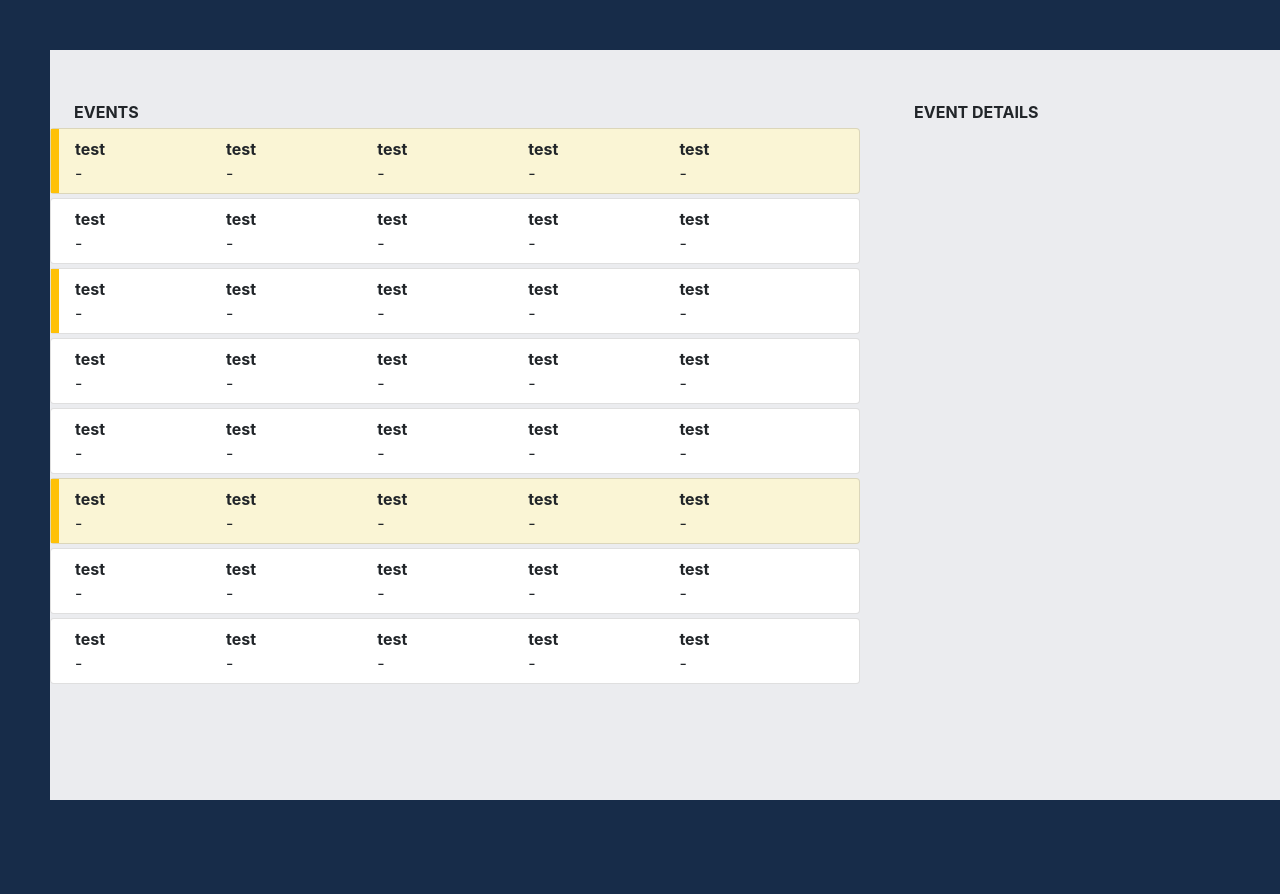
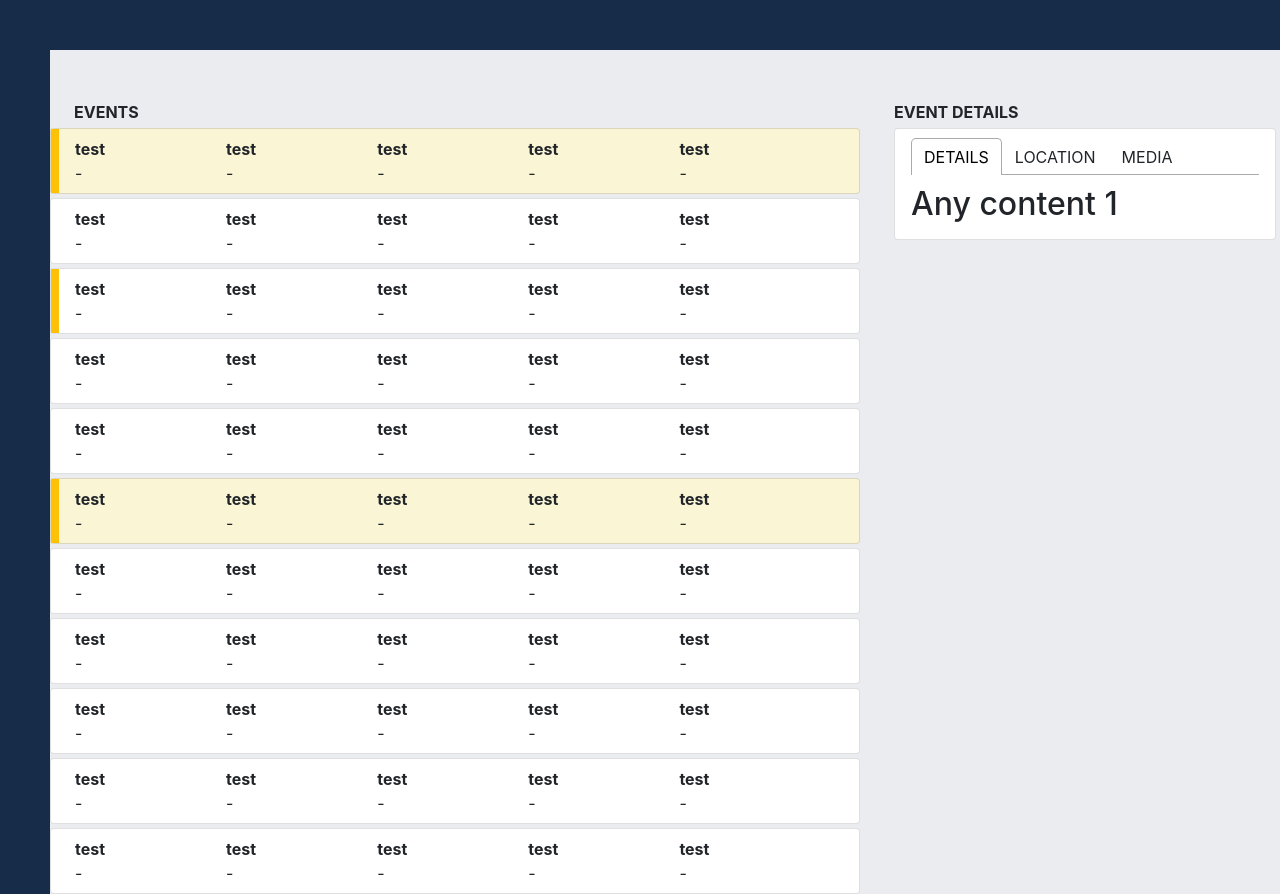
Before and after one commit to abdurrahmankolsuz/events-app, a React (Create React App) app: page / in a window 1280 px wide. Before the commit the page ends 800 px from the top, so only its background shows below. Built offline with nearby package versions, Linux system fonts and the light colour scheme.

Commit message:
leaflet added

```diff
--- a/package.json
+++ b/package.json
@@ -7,12 +7,15 @@
     "@testing-library/react": "^9.3.2",
     "@testing-library/user-event": "^7.1.2",
     "bootstrap": "^4.5.2",
+    "leaflet": "^1.7.1",
     "node-sass": "^4.14.1",
     "prop-types": "^15.7.2",
     "react": "^16.13.1",
     "react-dom": "^16.13.1",
+    "react-leaflet": "^2.7.0",
     "react-router-dom": "^5.2.0",
-    "react-scripts": "3.4.3"
+    "react-scripts": "3.4.3",
+    "react-tabs": "^3.1.1"
   },
   "scripts": {
     "start": "react-scripts start",
--- a/public/index.html
+++ b/public/index.html
@@ -1,20 +1,19 @@
 <!DOCTYPE html>
 <html lang="en">
+
 <head>
   <meta charset="utf-8" />
   <link rel="icon" href="%PUBLIC_URL%/favicon.ico" />
   <meta name="viewport" content="width=device-width, initial-scale=1" />
   <meta name="theme-color" content="#000000" />
-    <meta
-      name="description"
-      content="Web site created using create-react-app"
-    />
+  <meta name="description" content="Web site created using create-react-app" />
   <link rel="apple-touch-icon" href="%PUBLIC_URL%/logo192.png" />
   <!--
       manifest.json provides metadata used when your web app is installed on a
       user's mobile device or desktop. See https://developers.google.com/web/fundamentals/web-app-manifest/
     -->
   <link rel="manifest" href="%PUBLIC_URL%/manifest.json" />
+  <link rel="stylesheet" href="//cdnjs.cloudflare.com/ajax/libs/leaflet/1.3.1/leaflet.css">
   <!--
       Notice the use of %PUBLIC_URL% in the tags above.
       It will be replaced with the URL of the `public` folder during the build.
@@ -26,6 +25,7 @@
     -->
   <title>React App</title>
 </head>
+
 <body>
   <noscript>You need to enable JavaScript to run this app.</noscript>
   <div id="root"></div>
@@ -40,4 +40,5 @@
       To create a production bundle, use `npm run build` or `yarn build`.
     -->
 </body>
+
 </html>
--- a/src/components/card/index.js
+++ b/src/components/card/index.js
@@ -8,13 +8,13 @@ const Card = (props) => {
 
   return (
     <div
-      class={`card position-relative card-container ${
+      className={`card position-relative card-container ${
         hasWarning ? "has-warning" : ""
       }`}>
       {showEdge && (
         <div className="card-container__yellow-edge bg-warning"></div>
       )}
-      <div class="px-3 py-2">{props.children}</div>
+      <div className="px-3 py-2">{props.children}</div>
     </div>
   );
 };
--- a/src/containers/home/_home.scss
+++ b/src/containers/home/_home.scss
@@ -7,3 +7,8 @@
         padding-top: 50px;
     }
 }
+
+#map-container {
+    width: 100%;
+    height: 400px;
+}
--- /dev/null
+++ b/src/containers/home/event-detail.js
@@ -0,0 +1,52 @@
+import React from "react";
+import { Tab, Tabs, TabList, TabPanel } from "react-tabs";
+import "react-tabs/style/react-tabs.css";
+import { Map as LeafletMap, TileLayer, Marker, Popup } from "react-leaflet";
+
+import { Card } from "../../components";
+import "./_home.scss";
+
+const EventDetail = (props) => {
+  return (
+    <>
+      <Card>
+        <Tabs>
+          <TabList>
+            <Tab>DETAILS</Tab>
+            <Tab>LOCATION</Tab>
+            <Tab>MEDIA</Tab>
+          </TabList>
+
+          <TabPanel>
+            <h2>Any content 1</h2>
+          </TabPanel>
+          <TabPanel>
+            <div id="map-container">
+              <LeafletMap
+                center={[50, 10]}
+                zoom={6}
+                maxZoom={10}
+                attributionControl={true}
+                zoomControl={true}
+                doubleClickZoom={true}
+                scrollWheelZoom={true}
+                dragging={true}
+                animate={true}
+                easeLinearity={0.35}>
+                <TileLayer url="http://{s}.tile.osm.org/{z}/{x}/{y}.png" />
+                <Marker position={[50, 10]}>
+                  <Popup>Popup for any custom information.</Popup>
+                </Marker>
+              </LeafletMap>{" "}
+            </div>
+          </TabPanel>
+          <TabPanel>
+            <h2>Any content 3</h2>
+          </TabPanel>
+        </Tabs>
+      </Card>
+    </>
+  );
+};
+
+export { EventDetail };
--- a/src/containers/home/event-list.js
+++ b/src/containers/home/event-list.js
@@ -221,6 +221,87 @@ const EventList = (props) => {
           </div>
         </Card>
       </div>
+      <div className="pt-1">
+        <Card>
+          <div className="d-flex align-items-center justify-content-between px-2">
+            <div className="d-flex flex-column">
+              <strong>test</strong>
+              <span>-</span>
+            </div>
+            <div className="d-flex flex-column">
+              <strong>test</strong>
+              <span>-</span>
+            </div>
+            <div className="d-flex flex-column">
+              <strong>test</strong>
+              <span>-</span>
+            </div>
+            <div className="d-flex flex-column">
+              <strong>test</strong>
+              <span>-</span>
+            </div>
+            <div className="d-flex flex-column">
+              <strong>test</strong>
+              <span>-</span>
+            </div>
+            <div className="d-flex flex-column">&nbsp;</div>
+          </div>
+        </Card>
+      </div>
+      <div className="pt-1">
+        <Card>
+          <div className="d-flex align-items-center justify-content-between px-2">
+            <div className="d-flex flex-column">
+              <strong>test</strong>
+              <span>-</span>
+            </div>
+            <div className="d-flex flex-column">
+              <strong>test</strong>
+              <span>-</span>
+            </div>
+            <div className="d-flex flex-column">
+              <strong>test</strong>
+              <span>-</span>
+            </div>
+            <div className="d-flex flex-column">
+              <strong>test</strong>
+              <span>-</span>
+            </div>
+            <div className="d-flex flex-column">
+              <strong>test</strong>
+              <span>-</span>
+            </div>
+            <div className="d-flex flex-column">&nbsp;</div>
+          </div>
+        </Card>
+      </div>
+      <div className="pt-1">
+        <Card>
+          <div className="d-flex align-items-center justify-content-between px-2">
+            <div className="d-flex flex-column">
+              <strong>test</strong>
+              <span>-</span>
+            </div>
+            <div className="d-flex flex-column">
+              <strong>test</strong>
+              <span>-</span>
+            </div>
+            <div className="d-flex flex-column">
+              <strong>test</strong>
+              <span>-</span>
+            </div>
+            <div className="d-flex flex-column">
+              <strong>test</strong>
+              <span>-</span>
+            </div>
+            <div className="d-flex flex-column">
+              <strong>test</strong>
+              <span>-</span>
+            </div>
+            <div className="d-flex flex-column">&nbsp;</div>
+          </div>
+        </Card>
+      </div>
     </>
   );
 };
--- a/src/containers/home/index.js
+++ b/src/containers/home/index.js
@@ -1,6 +1,7 @@
 import React from "react";
 
 import { EventList } from "./event-list";
+import { EventDetail } from "./event-detail";
 import "./_home.scss";
 
 const Home = () => {
@@ -14,8 +15,11 @@ const Home = () => {
           <EventList />
         </div>
         <div className="col-4">
-          <div className="px-4">
+          <div className="px-1">
             <strong>EVENT DETAILS</strong>
+          </div>
+          <div className="px-1 pt-1">
+            <EventDetail />
           </div>
         </div>
       </div>
```
Also changed, not shown: 1 other file (tests, documents, lock files or other folders). Lines whose indentation alone changed are shown as unchanged.
